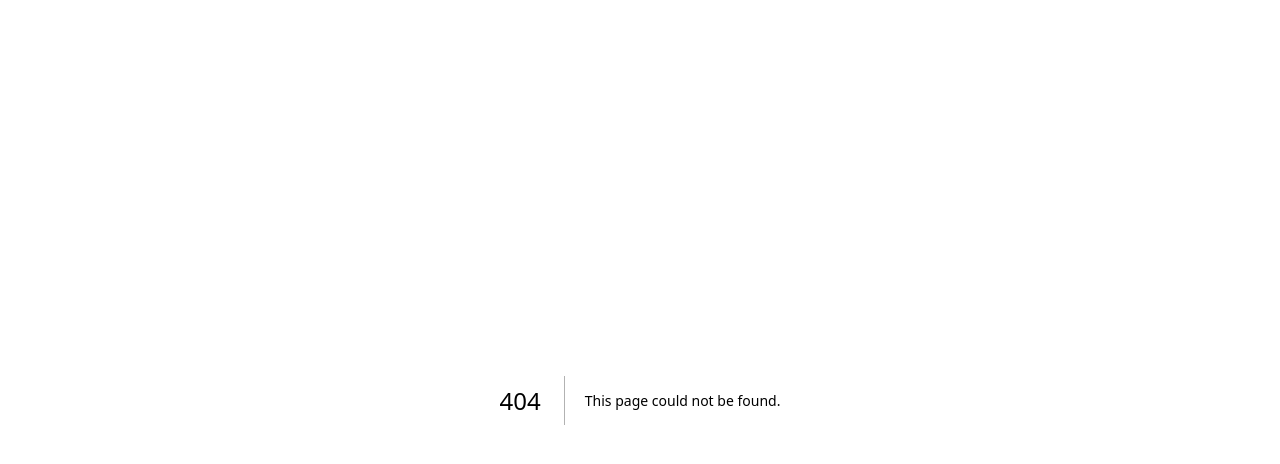
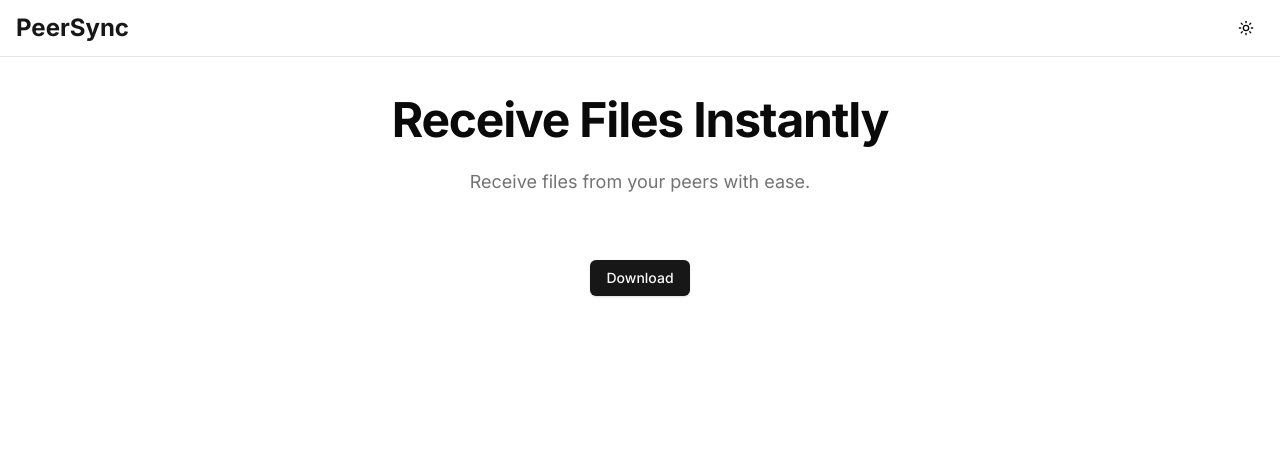
Before and after one commit to sam0044/PeerSync, a Next.js app in the folder peersync/: page /receive/1 in a window 1280 px wide. Before the commit this address had no page. Shown: the top 464 px of the page. Built offline with nearby package versions, Linux system fonts and the light colour scheme.

Commit message:
added dynamic route

```diff
--- /dev/null
+++ b/peersync/src/app/receive/[sessionId]/page.tsx
@@ -0,0 +1,22 @@
+"use client";
+
+import { Header } from "@/components/layout/header";
+import { Hero } from "@/components/sections/hero";
+import { Button } from "@/components/ui/button";
+
+export default function ReceivePage() {
+
+  return (
+    <div className="min-h-screen flex flex-col bg-background transition-all duration-300 relative">
+      <Header />
+      <main className="flex-1 container mx-auto px-4 pt-24 pb-16">
+        <Hero mode="receive" />
+        <div className="flex justify-center">
+          <Button>
+            Download
+          </Button>
+        </div>
+      </main>
+    </div>
+  );
+}
--- a/peersync/src/components/file-upload/upload-zone.tsx
+++ b/peersync/src/components/file-upload/upload-zone.tsx
@@ -21,7 +21,7 @@ export function UploadZone({ onFileSelect, isDragActive }: UploadZoneProps) {
       <CardHeader className="text-center">
         <CardTitle className="flex flex-col items-center gap-4">
           <Upload className="h-10 w-10 text-muted-foreground" />
-          <span>Drop your file here</span>
+          <span>Drop your file anywhere</span>
         </CardTitle>
       </CardHeader>
       <CardContent className="text-center pb-6">
--- a/peersync/src/components/sections/hero.tsx
+++ b/peersync/src/components/sections/hero.tsx
@@ -1,11 +1,25 @@
-export function Hero() {
+interface HeroProps{
+  mode: "share" | "receive"
+}
+
+export function Hero({mode}: HeroProps) {
+  const content = {
+    share:{
+      title: "Secure File Sharing Made Simple",
+      description: "Share files instantly with your peers."
+    },
+    receive:{
+      title: "Receive Files Instantly",
+      description: "Receive files from your peers with ease."
+    }
+  }
     return (
       <section className="text-center max-w-3xl mx-auto mb-16 space-y-6">
         <h2 className="text-4xl md:text-5xl font-bold tracking-tight">
-          Secure File Sharing Made <span className="text-primary">Simple</span>
+          {content[mode].title}
         </h2>
         <p className="text-lg text-muted-foreground">
-          Share files instantly with your peers.
+          {content[mode].description}
         </p>
       </section>
     );
--- a/peersync/src/components/sections/home-content.tsx
+++ b/peersync/src/components/sections/home-content.tsx
@@ -29,7 +29,7 @@ export const HomeContent: FC<HomeContentProps> = ({
 
   return (
     <main className="flex-1 container mx-auto px-4 pt-24 pb-16">
-      <Hero />
+      <Hero mode="share" />
 
       <section className="max-w-2xl mx-auto mb-16">
         {file && isSharing && sessionId && (
```
